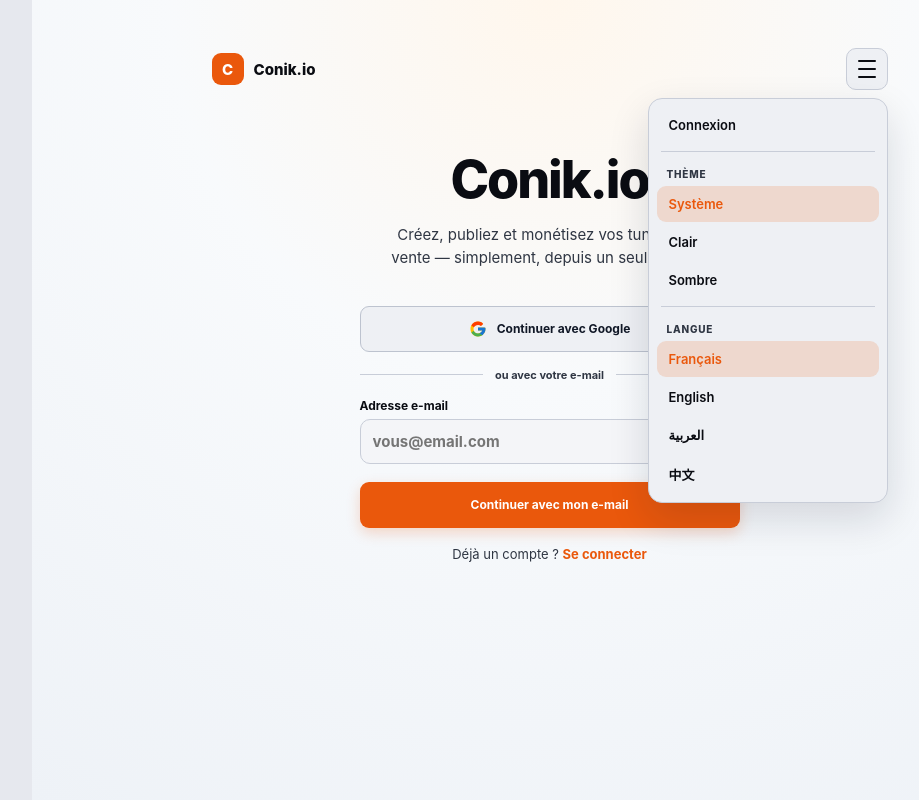
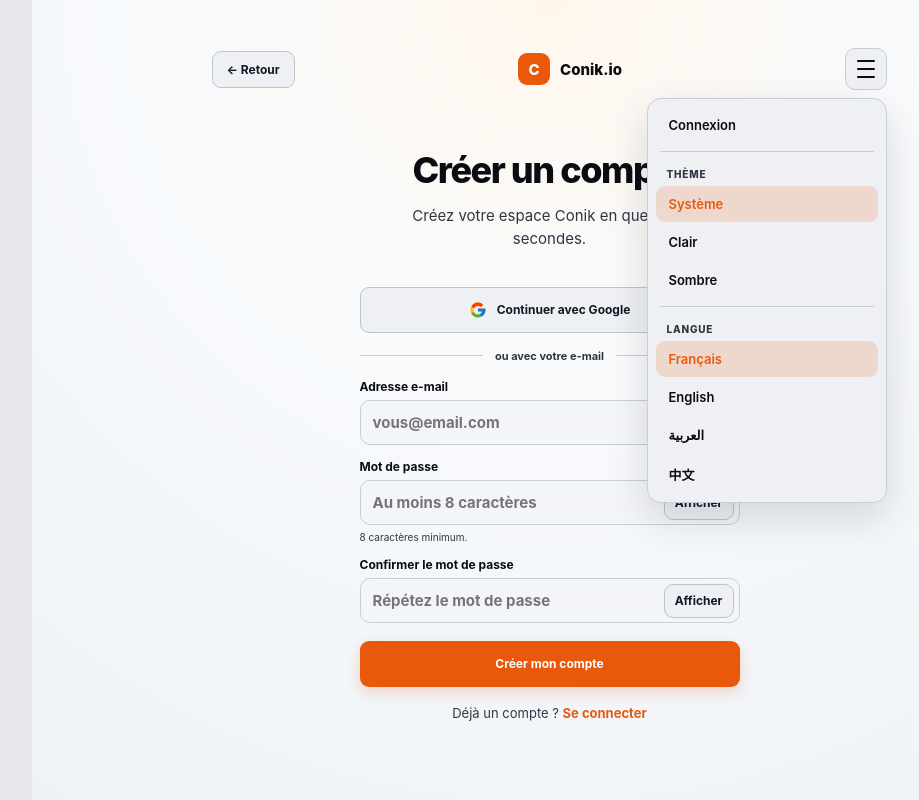
Before and after one commit to anamaherbert1-glitch/Conik.io, a Next.js app: page /signup in a window 1280 px wide. Both pictures are taken after a click on the button "Ouvrir le menu". Shown: the whole page, without its empty margins (213-1132 px from the left). Built offline with nearby package versions, Linux system fonts and the light colour scheme; no server answers.

Commit message:
auth: normalize signup flow and password controls

```diff
--- a/app/signup/page.tsx
+++ b/app/signup/page.tsx
@@ -2,12 +2,15 @@
 
 import { FormEvent, useEffect, useRef, useState } from 'react'
 import Link from 'next/link'
+import { useRouter } from 'next/navigation'
 import { createClient } from '@/lib/supabase/client'
 import { usePreferences } from '@/components/preferences-provider'
 import { locales, type Locale, type Theme } from '@/lib/i18n/dictionaries'
 import { signOut } from '@/app/actions/auth'
+import { authErrorMessage } from '@/lib/auth/messages'
 
-export default function HomePage() {
+export default function SignupPage() {
+  const router = useRouter()
   const { theme, setTheme, locale, setLocale, dict } = usePreferences()
   const [menuOpen, setMenuOpen] = useState(false)
   const [sessionEmail, setSessionEmail] = useState<string | null>(null)
@@ -16,7 +19,8 @@ export default function HomePage() {
   const [email, setEmail] = useState('')
   const [password, setPassword] = useState('')
   const [confirmPassword, setConfirmPassword] = useState('')
-  const [emailStep, setEmailStep] = useState(false)
+  const [showPassword, setShowPassword] = useState(false)
+  const [showConfirm, setShowConfirm] = useState(false)
   const [error, setError] = useState('')
   const [info, setInfo] = useState('')
   const [loading, setLoading] = useState(false)
@@ -32,35 +36,44 @@ export default function HomePage() {
     supabase.auth.getSession().then(({ data }) => {
       setSessionEmail(data.session?.user?.email ?? null)
     })
-    const { data: sub } = supabase.auth.onAuthStateChange((_e, session) => {
+    const { data: sub } = supabase.auth.onAuthStateChange((_event, session) => {
       setSessionEmail(session?.user?.email ?? null)
     })
     return () => sub.subscription.unsubscribe()
   }, [])
 
   useEffect(() => {
-    function onDoc(e: MouseEvent) {
-      if (!menuRef.current?.contains(e.target as Node)) setMenuOpen(false)
+    function onDoc(event: MouseEvent) {
+      if (!menuRef.current?.contains(event.target as Node)) setMenuOpen(false)
     }
     if (menuOpen) document.addEventListener('mousedown', onDoc)
     return () => document.removeEventListener('mousedown', onDoc)
   }, [menuOpen])
 
+  function goBack() {
+    if (window.history.length > 1 && document.referrer.startsWith(window.location.origin)) router.back()
+    else router.push('/')
+  }
+
   async function submit(event: FormEvent) {
     event.preventDefault()
     setError('')
     setInfo('')
+
     const normalizedEmail = email.trim().toLowerCase()
-    if (!emailStep) {
-      if (!normalizedEmail) return
-      setEmail(normalizedEmail)
-      setEmailStep(true)
+    if (!normalizedEmail) {
+      setError('Saisissez votre adresse e-mail.')
+      return
+    }
+    if (password.length < 8) {
+      setError('Le mot de passe doit contenir au moins 8 caractères.')
       return
     }
     if (password !== confirmPassword) {
       setError('Les deux mots de passe ne correspondent pas.')
       return
     }
+
     setLoading(true)
     try {
       const supabase = createClient()
@@ -72,17 +85,20 @@ export default function HomePage() {
           emailRedirectTo: `${origin}/auth/callback?next=/onboarding`,
         },
       })
+
       if (signupError) {
-        setError(signupError.message || 'Impossible de créer le compte.')
+        setError(authErrorMessage(signupError.message))
         return
       }
+
       if (data.session) {
         window.location.replace('/onboarding')
         return
       }
-      setInfo('Votre compte a été créé. Vérifiez votre boîte e-mail pour confirmer votre adresse, puis revenez sur Conik pour terminer votre profil.')
+
+      setInfo('Compte créé. Vérifiez votre boîte e-mail pour confirmer votre adresse, puis revenez sur Conik.')
     } catch (e) {
-      setError(e instanceof Error ? e.message : 'Impossible de créer le compte.')
+      setError(authErrorMessage(e instanceof Error ? e.message : ''))
     } finally {
       setLoading(false)
     }
@@ -102,7 +118,9 @@ export default function HomePage() {
           queryParams: { prompt: 'select_account' },
         },
       })
-      if (oauthError) setError(oauthError.message || 'Inscription Google impossible.')
+      if (oauthError) setError(authErrorMessage(oauthError.message))
+    } catch (e) {
+      setError(authErrorMessage(e instanceof Error ? e.message : ''))
     } finally {
       setGoogleLoading(false)
     }
@@ -111,7 +129,11 @@ export default function HomePage() {
   return (
     <main className="home-plain">
       <header className="home-top">
-        <Link href="/" className="home-brand">
+        <button type="button" className="outline" onClick={goBack} aria-label="Retour à la page précédente">
+          ← Retour
+        </button>
+
+        <Link href="/" className="home-brand" aria-label="Conik.io">
           <span className="home-logo">C</span>
           <span>Conik.io</span>
         </Link>
@@ -120,14 +142,13 @@ export default function HomePage() {
           <button
             type="button"
             className="home-burger"
-            aria-label="Menu"
+            aria-label="Ouvrir le menu"
             aria-expanded={menuOpen}
-            onClick={() => setMenuOpen((v) => !v)}
+            onClick={() => setMenuOpen((value) => !value)}
           >
-            <span />
-            <span />
-            <span />
+            <span /><span /><span />
           </button>
+
           {menuOpen && (
             <div className="home-menu" role="menu">
               {sessionEmail ? (
@@ -137,9 +158,7 @@ export default function HomePage() {
                     Tableau de bord
                   </Link>
                   <form action={signOut}>
-                    <button type="submit" className="home-menu-item">
-                      {dict.nav.Logout}
-                    </button>
+                    <button type="submit" className="home-menu-item">{dict.nav.Logout}</button>
                   </form>
                 </>
               ) : (
@@ -150,13 +169,11 @@ export default function HomePage() {
 
               <div className="home-menu-sep" />
               <div className="home-menu-label">Thème</div>
-              {(
-                [
+              {([
                 ['system', 'Système'],
                 ['light', 'Clair'],
                 ['dark', 'Sombre'],
-                ] as const
-              ).map(([value, label]) => (
+              ] as const).map(([value, label]) => (
                 <button
                   key={value}
                   type="button"
@@ -169,14 +186,14 @@ export default function HomePage() {
 
               <div className="home-menu-sep" />
               <div className="home-menu-label">Langue</div>
-              {locales.map((l) => (
+              {locales.map((item) => (
                 <button
-                  key={l.code}
+                  key={item.code}
                   type="button"
-                  className={`home-menu-item ${locale === l.code ? 'active' : ''}`}
-                  onClick={() => setLocale(l.code as Locale)}
+                  className={`home-menu-item ${locale === item.code ? 'active' : ''}`}
+                  onClick={() => setLocale(item.code as Locale)}
                 >
-                  {l.native}
+                  {item.native}
                 </button>
               ))}
             </div>
@@ -185,10 +202,8 @@ export default function HomePage() {
       </header>
 
       <section className="home-center">
-        <h1 className="home-title">Conik.io</h1>
-        <p className="home-desc">
-          Créez, publiez et monétisez vos tunnels de vente — simplement, depuis un seul espace.
-        </p>
+        <h1 className="home-title" style={{ fontSize: 'clamp(28px,6vw,36px)' }}>Créer un compte</h1>
+        <p className="home-desc">Créez votre espace Conik en quelques secondes.</p>
 
         <div className="home-form-wrap">
           <button
@@ -210,59 +225,85 @@ export default function HomePage() {
             <span>ou avec votre e-mail</span>
           </div>
 
-          <form className="home-form" onSubmit={submit}>
-            {!emailStep ? (
-              <>
+          <form className="home-form" onSubmit={submit} noValidate>
             <label>
               Adresse e-mail
-                  <input type="email" required autoComplete="email" value={email} onChange={(e) => setEmail(e.target.value)} placeholder="vous@email.com" />
+              <input
+                type="email"
+                required
+                autoComplete="email"
+                value={email}
+                onChange={(event) => setEmail(event.target.value)}
+                placeholder="vous@email.com"
+                aria-invalid={Boolean(error)}
+              />
             </label>
-                <button type="submit" className="primary full" disabled={loading || googleLoading}>
-                  Continuer avec mon e-mail
-                </button>
-              </>
-            ) : (
-              <>
+
             <label>
-                  Adresse e-mail
-                  <input type="email" value={email} readOnly />
-                </label>
-                <label>
-                  Votre code
+              Mot de passe
+              <div style={{ position: 'relative' }}>
                 <input
-                    type="password"
+                  type={showPassword ? 'text' : 'password'}
                   required
-                    minLength={6}
+                  minLength={8}
                   autoComplete="new-password"
                   value={password}
-                    onChange={(e) => setPassword(e.target.value)}
-                    placeholder="Créez votre code"
+                  onChange={(event) => setPassword(event.target.value)}
+                  placeholder="Au moins 8 caractères"
+                  style={{ paddingRight: 88 }}
+                  aria-describedby="signup-password-help"
                 />
+                <button
+                  type="button"
+                  className="outline"
+                  onClick={() => setShowPassword((value) => !value)}
+                  aria-label={showPassword ? 'Masquer le mot de passe' : 'Afficher le mot de passe'}
+                  style={{ position: 'absolute', right: 6, top: 6, minHeight: 34, padding: '0 10px' }}
+                >
+                  {showPassword ? 'Masquer' : 'Afficher'}
+                </button>
+              </div>
+              <small id="signup-password-help" className="hint">8 caractères minimum.</small>
             </label>
+
             <label>
-                  Confirmer votre code
+              Confirmer le mot de passe
+              <div style={{ position: 'relative' }}>
                 <input
-                    type="password"
+                  type={showConfirm ? 'text' : 'password'}
                   required
-                    minLength={6}
+                  minLength={8}
                   autoComplete="new-password"
                   value={confirmPassword}
-                    onChange={(e) => setConfirmPassword(e.target.value)}
-                    placeholder="Confirmez votre code"
+                  onChange={(event) => setConfirmPassword(event.target.value)}
+                  placeholder="Répétez le mot de passe"
+                  style={{ paddingRight: 88 }}
                 />
+                <button
+                  type="button"
+                  className="outline"
+                  onClick={() => setShowConfirm((value) => !value)}
+                  aria-label={showConfirm ? 'Masquer la confirmation' : 'Afficher la confirmation'}
+                  style={{ position: 'absolute', right: 6, top: 6, minHeight: 34, padding: '0 10px' }}
+                >
+                  {showConfirm ? 'Masquer' : 'Afficher'}
+                </button>
+              </div>
             </label>
-                {error && <div className="error">{error}</div>}
-                {info && <div className="auth-ok">{info}</div>}
+
+            {error && <div className="error" role="alert">{error}</div>}
+            {info && (
+              <div className="auth-ok" role="status">
+                {info}
+                <div style={{ marginTop: 12 }}>
+                  <Link href="/login">Retour à la connexion</Link>
+                </div>
+              </div>
+            )}
+
             <button type="submit" className="primary full" disabled={loading || googleLoading}>
               {loading ? 'Création…' : 'Créer mon compte'}
             </button>
-                <button type="button" className="outline full" onClick={() => { setEmailStep(false); setError(''); setInfo('') }} disabled={loading}>
-                  Modifier l’adresse e-mail
-                </button>
-              </>
-            )}
-            {error && !emailStep && <div className="error">{error}</div>}
-            {info && !emailStep && <div className="auth-ok">{info}</div>}
           </form>
 
           <p className="home-switch">
```
Lines whose indentation alone changed are shown as unchanged.
